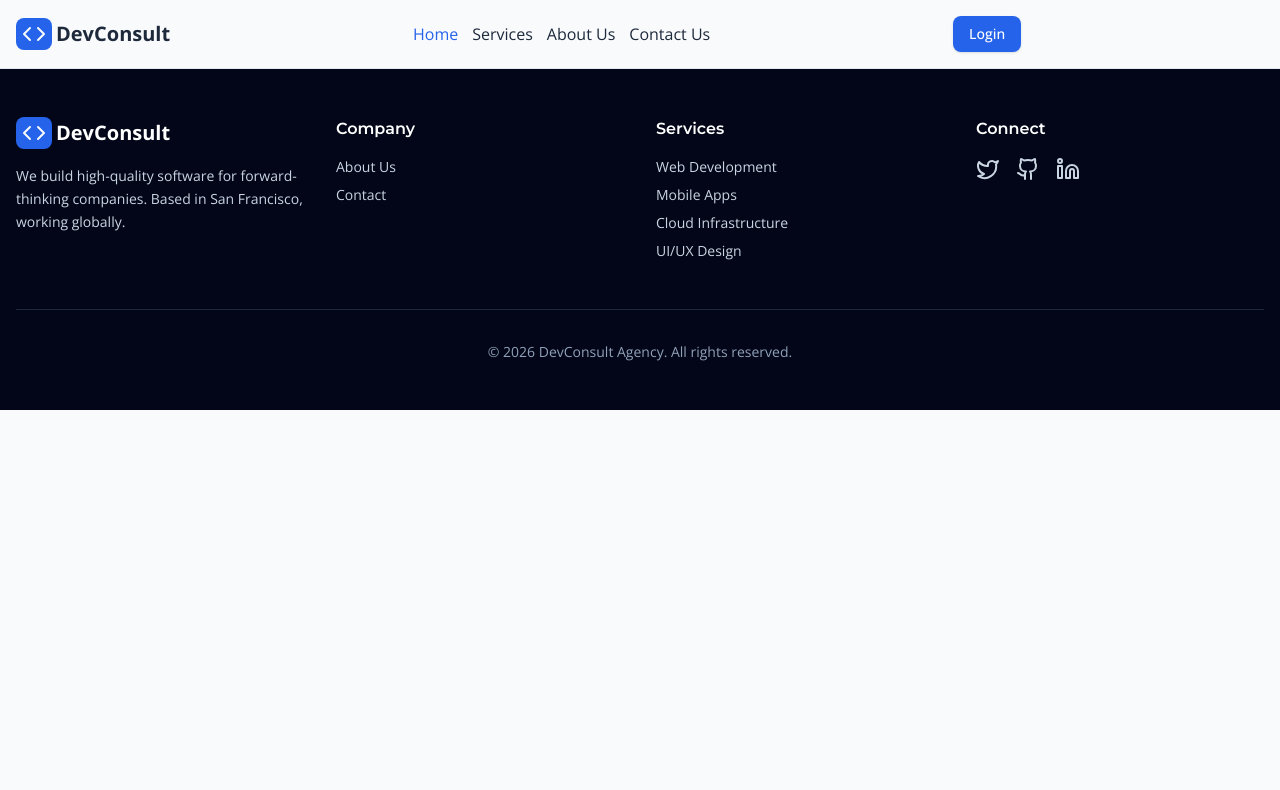
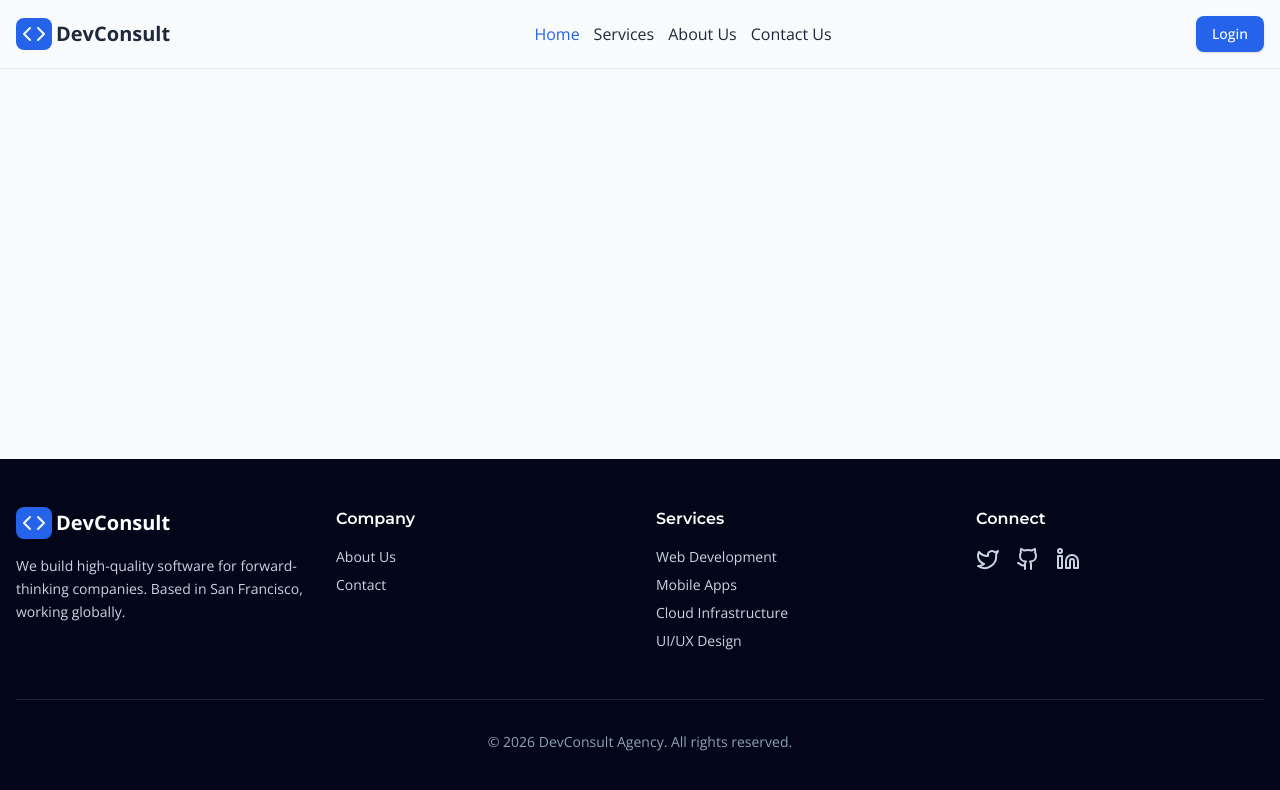
Before and after one commit to sagormajomder/dev-consult, a Next.js app: page / in a window 1280 px wide. Shown: the top 790 px of the page. Built offline with nearby package versions, Linux system fonts and the light colour scheme.

Commit message:
Fix Header style error

```diff
--- a/src/app/layout.tsx
+++ b/src/app/layout.tsx
@@ -1,5 +1,5 @@
 import Footer from '@/components/layouts/Footer';
-import Header from '@/components/layouts/Header';
+import Header from '@/components/layouts/Header/Header';
 import type { Metadata } from 'next';
 import { Montserrat, Open_Sans } from 'next/font/google';
 import './globals.css';
@@ -27,9 +27,9 @@ export default function RootLayout({
   return (
     <html lang='en'>
       <body
-        className={`${montserrat.variable} ${openSans.variable} antialiased bg-background text-foreground font-sans text-base`}>
+        className={`${montserrat.variable} ${openSans.variable} antialiased bg-background text-foreground font-sans text-base grid grid-rows-[auto_1fr_auto] min-h-dvh`}>
         <Header />
-        <main>{children}</main>
+        <main className='min-w-0'>{children}</main>
         <Footer />
       </body>
     </html>
--- a/src/components/layouts/Header.tsx
+++ b/src/components/layouts/Header/Header.tsx
@@ -1,15 +1,9 @@
-import { Button } from '../ui/button';
-import Container from './Container';
-import Logo from './Logo';
+import { Button } from '@/components/ui/button';
+import Link from 'next/link';
+import Container from '../Container';
+import Logo from '../Logo';
 import MobileMenu from './MobileMenu';
 import Navlinks from './Navlinks';
-
-const navItems = [
-  { href: '/', label: 'Home' },
-  { href: '/services', label: 'Services' },
-  { href: '/about', label: 'About Us' },
-  { href: '/contact', label: 'Contact Us' },
-];
 
 export default function Header() {
   return (
@@ -18,7 +12,11 @@ export default function Header() {
         <nav className='flex justify-between items-center'>
           <Logo />
           <Navlinks className='hidden md:flex items-center gap-3.5' />
-          <Button className='hidden md:inline-flex'>Login</Button>
+          <Link className='cursor-pointer' href='/login'>
+            <Button className='hidden md:inline-flex cursor-pointer'>
+              Login
+            </Button>
+          </Link>
           <MobileMenu />
         </nav>
       </Container>
--- a/src/components/layouts/MobileMenu.tsx
+++ b/src/components/layouts/Header/MobileMenu.tsx
@@ -1,21 +1,27 @@
 'use client';
 
+import { Button } from '@/components/ui/button';
 import { Menu, X } from 'lucide-react';
+import Link from 'next/link';
 import { useState } from 'react';
-import { Button } from '../ui/button';
-import Container from './Container';
-import NavLinks from './Navlinks';
+import Container from '../Container';
+import Navlinks from './Navlinks';
 
 export default function MobileMenu() {
   const [isMenuOpen, setIsMenuOpen] = useState(false);
 
   return (
     <>
-      <div className='flex items-center gap-4'>
-        <Button className='hidden sm:inline-flex md:hidden'>Login</Button>
+      <div className='items-center gap-4 flex md:hidden'>
+        <Link className='w-full inline-block cursor-pointer' href='/login'>
+          <Button className='hidden sm:inline-flex md:hidden cursor-pointer'>
+            Login
+          </Button>
+        </Link>
+
         <button
           onClick={() => setIsMenuOpen(!isMenuOpen)}
-          className='md:hidden p-2'
+          className='md:hidden p-2 cursor-pointer'
           aria-label='Toggle menu'>
           {isMenuOpen ? <X size={24} /> : <Menu size={24} />}
         </button>
@@ -26,9 +32,13 @@ export default function MobileMenu() {
         <div className='absolute top-full left-0 right-0 md:hidden bg-background border-b shadow-lg z-40'>
           <Container>
             <div className='py-6 flex flex-col gap-4'>
-              <NavLinks className='flex flex-col gap-4 text-lg font-medium' />
+              <Navlinks className='flex flex-col gap-4 text-lg font-medium' />
               <div className='sm:hidden mt-2'>
-                <Button className='w-full text-lg py-6'>Login</Button>
+                <Link className='w-full cursor-pointer' href='/login'>
+                  <Button className='w-full text-lg py-6 cursor-pointer'>
+                    Login{' '}
+                  </Button>
+                </Link>
               </div>
             </div>
           </Container>
```
Also changed, not shown: src/components/layouts/Header/Menulink.tsx (renamed from src/components/layouts/Menulink.tsx), src/components/layouts/Header/Navlinks.tsx (renamed from src/components/layouts/Navlinks.tsx).
